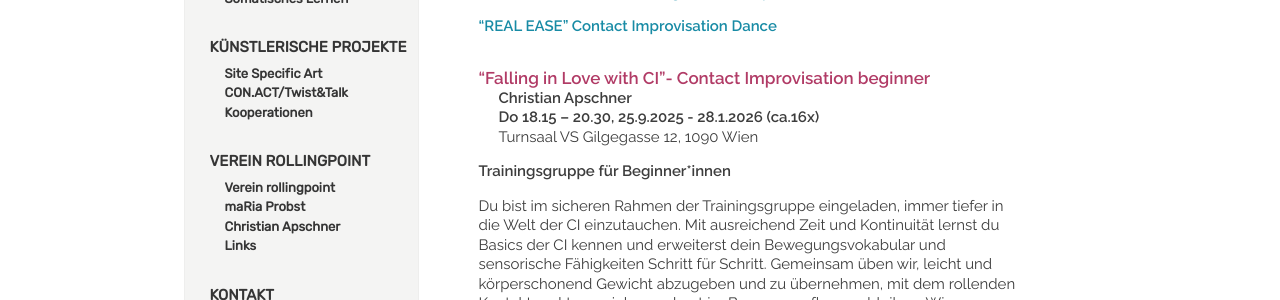
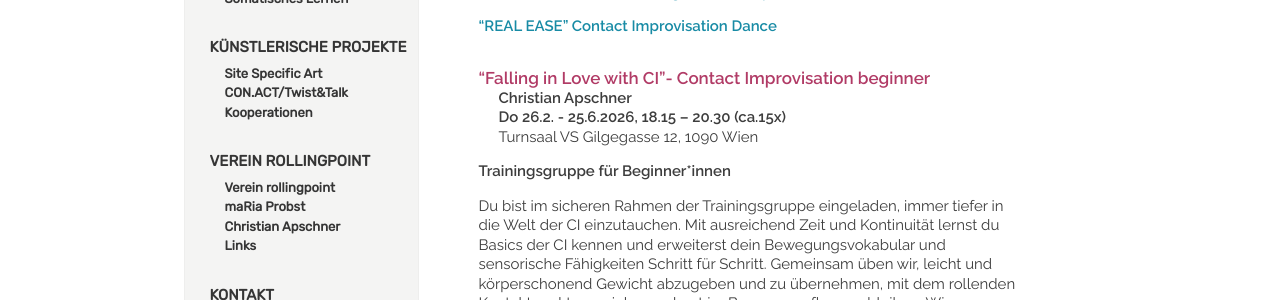
Before and after one commit to manulari/rollingpointat, a Jekyll site: the page built from _pages_de/contactbeg.md, in a window 1280 px wide. Shown: the part 607-907 px from the top of the page. Built offline with Jekyll 4.4.1, drawn with Linux system fonts in a browser that asks for light colours; comment, search, counter and statistics services are not loaded.

Commit message:
Update page (de) “contactbeg”

```diff
--- a/_pages_de/contactbeg.md
+++ b/_pages_de/contactbeg.md
@@ -16,7 +16,7 @@ Foto: Laurent Ziegler
 #### "Falling in Love with CI"- Contact Improvisation beginner
 
 **Christian Apschner**\
-**Do 18.15 – 20.30, 25.9.2025 - 28.1.2026 (ca.16x)**\
+**Do 26.2. - 25.6.2026, 18.15 – 20.30 (ca.15x)**\
 Turnsaal VS Gilgegasse 12, 1090 Wien
 
 **Trainingsgruppe für Beginner*innen**
```
